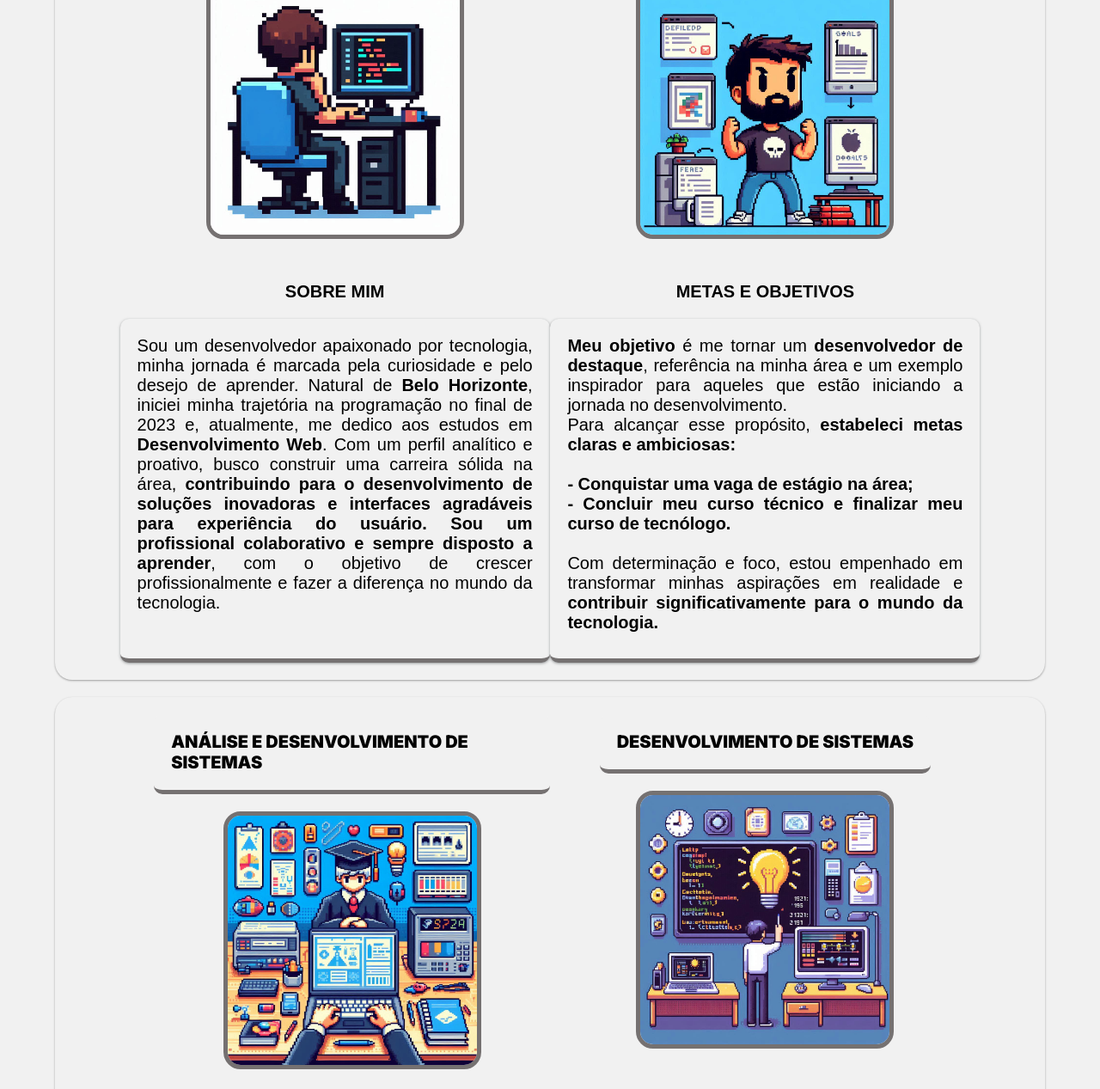
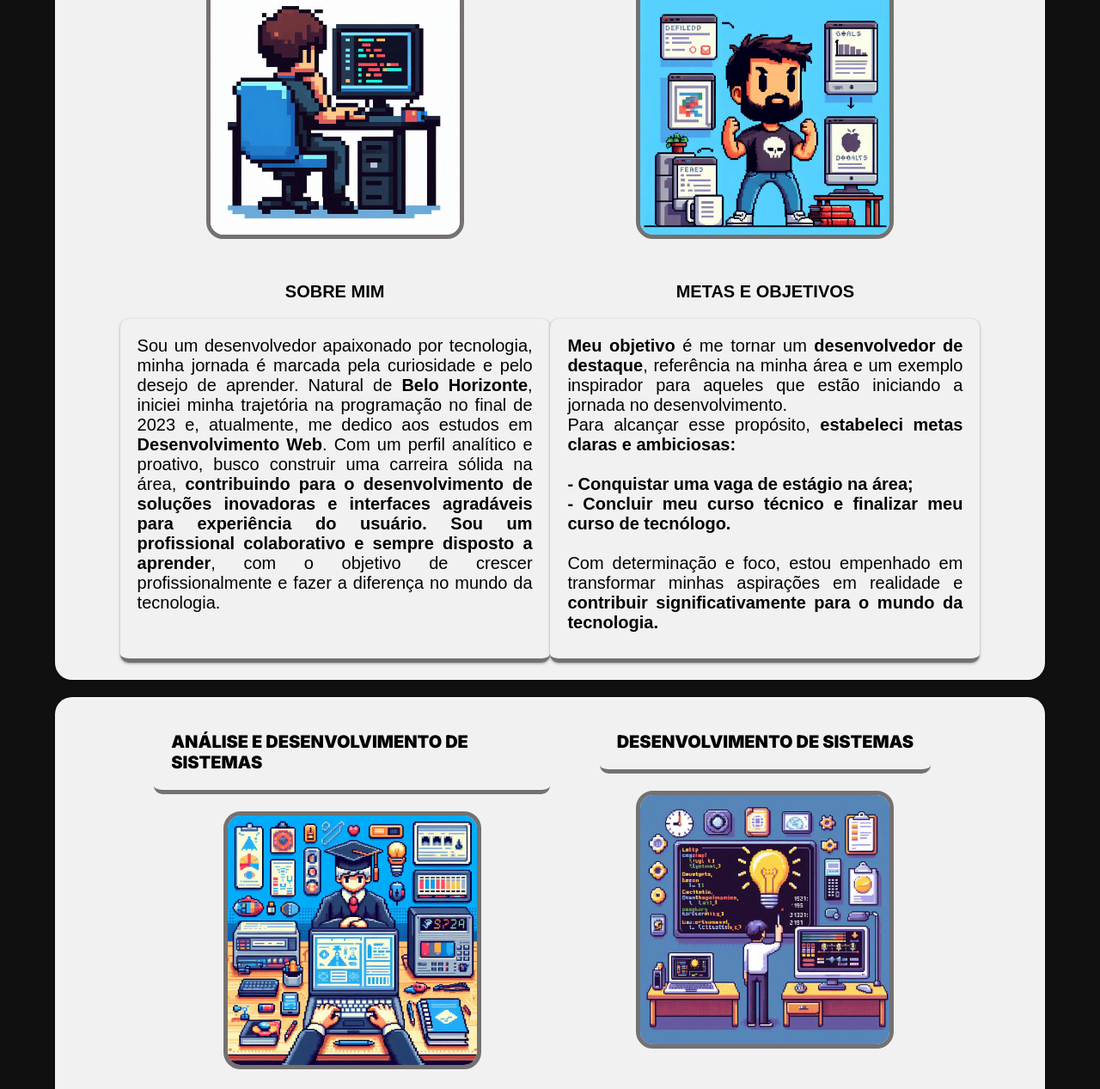
Before and after one commit to dev-ezequias/meuPortifolio, a plain HTML site: page index.html in a window 1280 px wide. Shown: the part 801-2068 px from the top of the page at 86% size. Drawn offline with Linux system fonts and the light colour scheme.

Commit message:
docs: quarto commit

```diff
--- a/assets/css/index.css
+++ b/assets/css/index.css
@@ -266,7 +266,7 @@ aside{
     display: flex;
     flex-direction: column;
     align-items: center;
-    background-color: #f1f1f1;
+    background-color:#111010;
 }
 
 aside ul{
```
